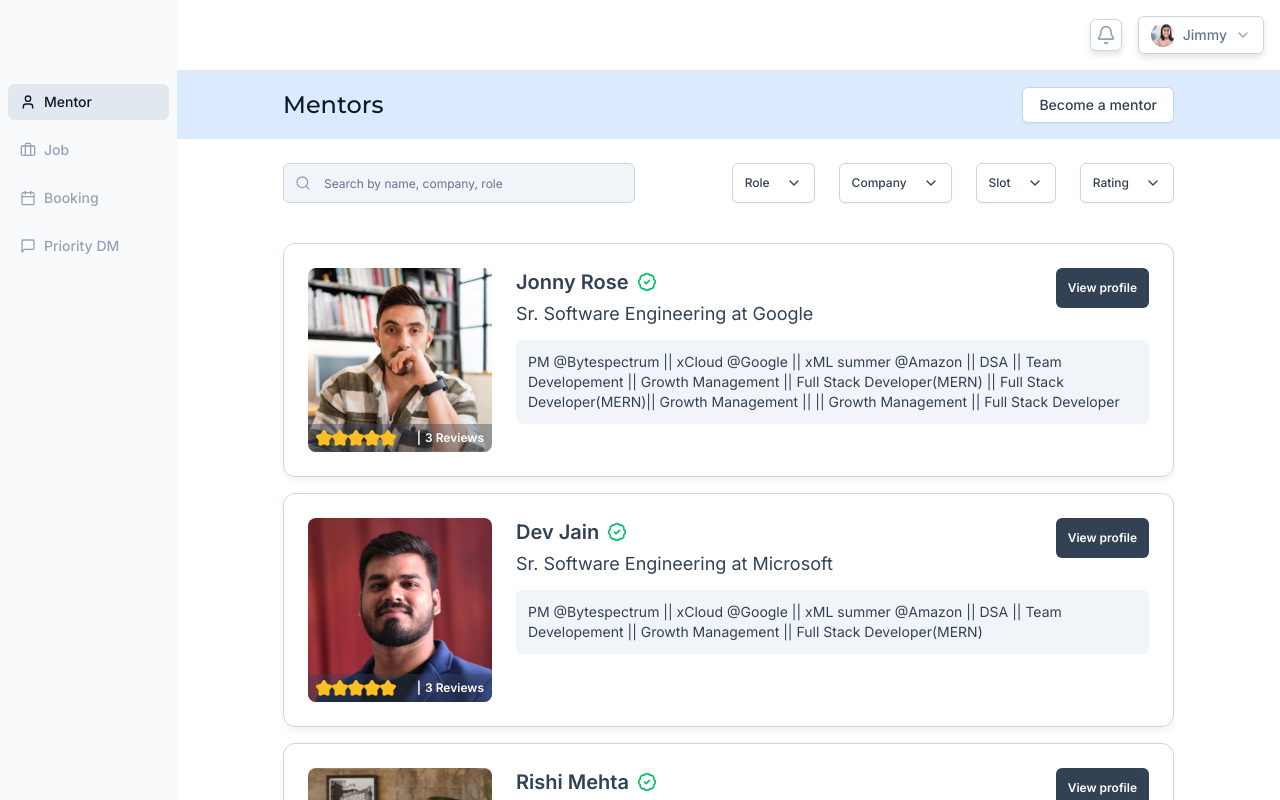
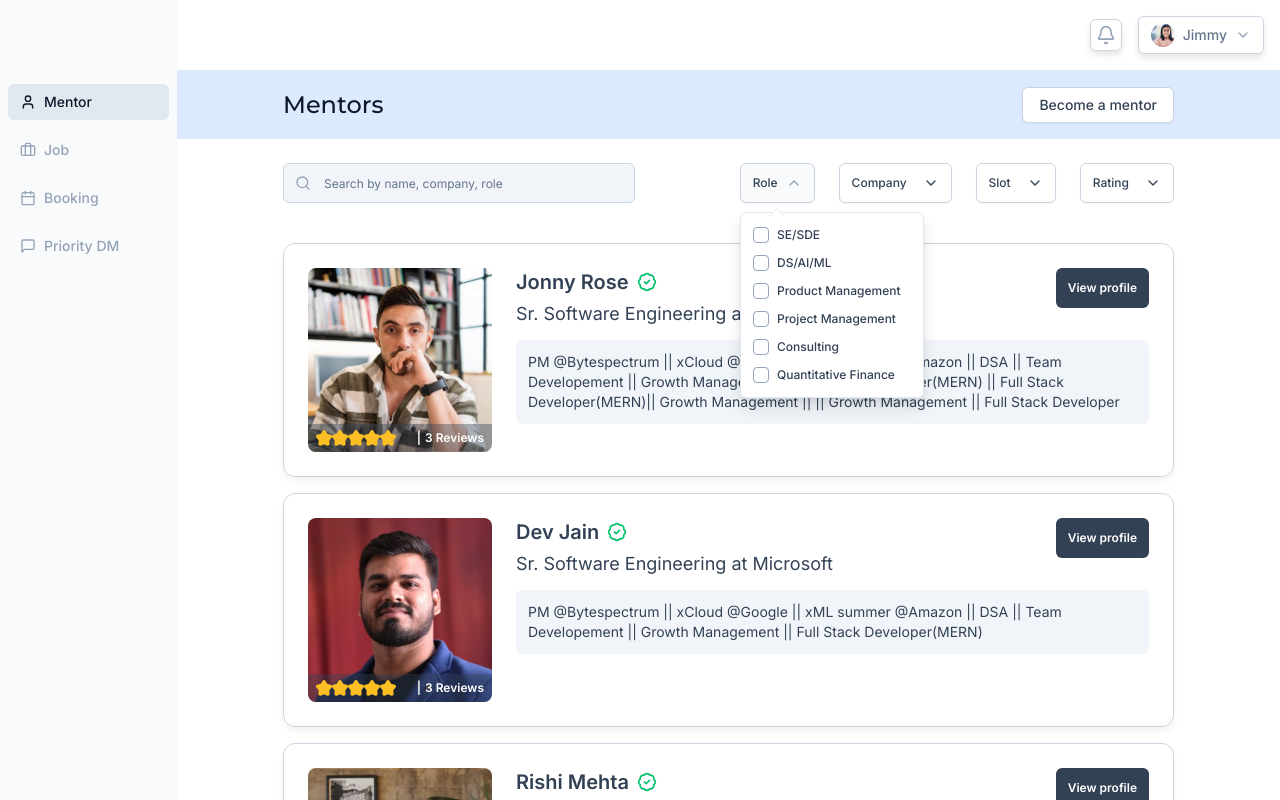
Before and after one commit to prathamdby/william-assignment, a Next.js app: page /mentors in a window 1280 px wide. Both pictures are taken after a click on the button "Role". Shown: the top 800 px of the page. Built offline with nearby package versions, Linux system fonts and the light colour scheme.

Commit message:
feat: add role filter functionality to mentor search component

```diff
--- a/components/MentorSearch.tsx
+++ b/components/MentorSearch.tsx
@@ -3,8 +3,31 @@
 import { useState, useEffect, useRef, useMemo } from "react";
 import { Button } from "@/components/ui/button";
 import { Input } from "@/components/ui/input";
-import { Search, ChevronDown, TrendingUp, Clock, X } from "lucide-react";
+import {
+  Search,
+  ChevronDown,
+  ChevronUp,
+  TrendingUp,
+  Clock,
+  X,
+} from "lucide-react";
 import { NoResultsToast } from "@/components/ui/no-results-toast";
+import { Checkbox } from "@/components/ui/checkbox";
+import {
+  DropdownMenu,
+  DropdownMenuContent,
+  DropdownMenuTrigger,
+} from "@/components/ui/dropdown-menu";
+
+// Role options for filter
+const roleOptions = [
+  { id: 1, label: "SE/SDE", value: "se-sde" },
+  { id: 2, label: "DS/AI/ML", value: "ds-ai-ml" },
+  { id: 3, label: "Product Management", value: "product-management" },
+  { id: 4, label: "Project Management", value: "project-management" },
+  { id: 5, label: "Consulting", value: "consulting" },
+  { id: 6, label: "Quantitative Finance", value: "quantitative-finance" },
+];
 
 interface MentorSearchProps {
   onSearch?: (term: string) => void;
@@ -31,15 +54,37 @@ export function MentorSearch({ onSearch }: MentorSearchProps) {
   const [isSearchFocused, setIsSearchFocused] = useState(false);
   const [searchValue, setSearchValue] = useState("");
   const [recentSearches, setRecentSearches] = useState<
-    Array<{ id: number; label: string }>
+    { id: number; label: string }[]
   >([]);
   const searchRef = useRef<HTMLDivElement>(null);
   const [showNoResultsToast, setShowNoResultsToast] = useState(false);
 
+  // Add states for filters
+  const [roleFilters, setRoleFilters] = useState<string[]>([]);
+  const [isRoleOpen, setIsRoleOpen] = useState(false);
+
+  // Other filter states that would be added in a complete implementation
+  const [companyFilters, setCompanyFilters] = useState<string[]>([]);
+  const [slotFilters, setSlotFilters] = useState<string[]>([]);
+  const [ratingFilters, setRatingFilters] = useState<string[]>([]);
+
   const trendingSearches = [
     { id: 1, label: "Microsoft" },
     { id: 2, label: "Slack" },
+    { id: 3, label: "Google" },
+    { id: 4, label: "Amazon" },
   ];
+
+  // Handle role filter changes
+  const handleRoleFilterChange = (value: string) => {
+    setRoleFilters((prev) => {
+      if (prev.includes(value)) {
+        return prev.filter((item) => item !== value);
+      } else {
+        return [...prev, value];
+      }
+    });
+  };
 
   // Generate autocomplete suggestions based on the current search value
   const suggestions = useMemo(() => {
@@ -55,20 +100,6 @@ export function MentorSearch({ onSearch }: MentorSearchProps) {
       .slice(0, 5); // Limit to 5 suggestions
   }, [searchValue]);
 
-  // Load recent searches from localStorage on component mount
-  useEffect(() => {
-    const storedSearches = localStorage.getItem("recentSearches");
-    if (storedSearches) {
-      try {
-        setRecentSearches(JSON.parse(storedSearches));
-      } catch (error) {
-        console.error("Failed to parse recent searches:", error);
-        setRecentSearches([]);
-      }
-    }
-  }, []);
-
-  // Handle clicks outside the search component to close dropdown
   useEffect(() => {
     function handleClickOutside(event: MouseEvent) {
       if (
@@ -89,90 +120,76 @@ export function MentorSearch({ onSearch }: MentorSearchProps) {
   const addToRecentSearches = (term: string) => {
     if (!term.trim()) return;
 
-    // Create a new array with the new search at the beginning
-    const updatedSearches = [
-      { id: Date.now(), label: term },
-      ...recentSearches
-        .filter((item) => item.label.toLowerCase() !== term.toLowerCase())
-        .slice(0, 4),
-    ];
+    // Check if term already exists
+    const existingIndex = recentSearches.findIndex(
+      (item) => item.label.toLowerCase() === term.toLowerCase()
+    );
 
-    setRecentSearches(updatedSearches);
-    localStorage.setItem("recentSearches", JSON.stringify(updatedSearches));
+    // If exists, remove it to re-add at top
+    if (existingIndex !== -1) {
+      const updatedSearches = [...recentSearches];
+      updatedSearches.splice(existingIndex, 1);
+      setRecentSearches([{ id: Date.now(), label: term }, ...updatedSearches]);
+    } else {
+      // If doesn't exist, add to top (limited to 5 items)
+      setRecentSearches([
+        { id: Date.now(), label: term },
+        ...recentSearches.slice(0, 4),
+      ]);
+    }
   };
 
   // Handle search submission
   const handleSearch = (term: string) => {
-    // If empty search, reset search results but don't add to recent searches
-    if (!term.trim()) {
-      setIsSearchFocused(false);
-
-      // Call onSearch with empty string to reset search
-      if (onSearch) {
-        onSearch("");
-      }
-      return;
-    }
-
     addToRecentSearches(term);
+    setSearchValue(term);
     setIsSearchFocused(false);
 
-    // Call the onSearch prop if provided
+    // Call the parent component's search handler if provided
     if (onSearch) {
       onSearch(term);
     }
 
-    // Check if there would be any results for this search (simulate API response)
-    const normalizedTerm = term.toLowerCase().trim();
-    const hasResults = searchSuggestions.some((suggestion) =>
-      suggestion.toLowerCase().includes(normalizedTerm)
-    );
-
-    if (!hasResults) {
+    // Only show toast if there's a search term and no matching results in searchSuggestions
+    if (
+      term.trim() &&
+      !searchSuggestions.some((suggestion) =>
+        suggestion.toLowerCase().includes(term.toLowerCase())
+      )
+    ) {
       setShowNoResultsToast(true);
+      setTimeout(() => setShowNoResultsToast(false), 3000);
     }
-
-    // In a real app, this would likely trigger a search action or route change
-    console.log(`Searching for: ${term}`);
   };
 
-  // Handle form submission
   const handleSubmit = (e: React.FormEvent) => {
     e.preventDefault();
     handleSearch(searchValue);
   };
 
-  // Handle selecting an item from dropdown
   const handleSearchItemClick = (term: string) => {
-    setSearchValue(term);
     handleSearch(term);
   };
 
-  // Clear a specific recent search
   const clearRecentSearch = (e: React.MouseEvent, id: number) => {
-    e.stopPropagation(); // Prevent triggering the parent onClick
-    const updatedSearches = recentSearches.filter((item) => item.id !== id);
-    setRecentSearches(updatedSearches);
-    localStorage.setItem("recentSearches", JSON.stringify(updatedSearches));
+    e.stopPropagation();
+    setRecentSearches(recentSearches.filter((item) => item.id !== id));
   };
 
-  // Clear the search input and reset results
   const clearSearch = () => {
     setSearchValue("");
-    if (onSearch) {
-      onSearch("");
+    // Focus the input after clearing
+    const inputElement = searchRef.current?.querySelector("input");
+    if (inputElement) {
+      inputElement.focus();
     }
   };
 
-  // Hide the no results toast
   const hideNoResultsToast = () => {
     setShowNoResultsToast(false);
   };
 
-  // What to display in the dropdown depends on:
-  // 1. If typing (show suggestions)
-  // 2. If focused but empty (show recent + trending)
-  // 3. If not focused (show nothing)
+  // Determine if we should show the autocomplete suggestions
   const showSuggestions =
     isSearchFocused && searchValue.trim() !== "" && suggestions.length > 0;
   const showRecentAndTrending = isSearchFocused && searchValue.trim() === "";
@@ -286,12 +303,105 @@ export function MentorSearch({ onSearch }: MentorSearchProps) {
       </div>
 
       <div className="flex items-center gap-6">
-        <FilterButton label="Role" />
+        <RoleFilterButton
+          roleFilters={roleFilters}
+          onRoleChange={handleRoleFilterChange}
+          isOpen={isRoleOpen}
+          setIsOpen={setIsRoleOpen}
+        />
         <FilterButton label="Company" />
         <FilterButton label="Slot" />
         <FilterButton label="Rating" />
       </div>
     </div>
+  );
+}
+
+interface RoleFilterButtonProps {
+  roleFilters: string[];
+  onRoleChange: (value: string) => void;
+  isOpen: boolean;
+  setIsOpen: (isOpen: boolean) => void;
+}
+
+function RoleFilterButton({
+  roleFilters,
+  onRoleChange,
+  isOpen,
+  setIsOpen,
+}: RoleFilterButtonProps) {
+  return (
+    <DropdownMenu open={isOpen} onOpenChange={setIsOpen}>
+      <DropdownMenuTrigger asChild>
+        <Button
+          variant="outline"
+          className={`relative h-10 px-3 py-1.5 text-xs font-medium border-[#CBD5E1] ${
+            isOpen
+              ? "bg-[#F8FAFC] text-[#334155] border-[#CBD5E1]"
+              : "text-[#334155]"
+          } rounded-md flex items-center gap-2`}
+        >
+          Role
+          {isOpen ? (
+            <ChevronUp size={16} className="text-[#94A3B8]" />
+          ) : (
+            <ChevronDown size={16} className="text-[#94A3B8]" />
+          )}
+        </Button>
+      </DropdownMenuTrigger>
+      <DropdownMenuContent
+        align="start"
+        className="bg-white w-[184px] shadow-lg rounded-[6px] border border-[#E2E8F0] mt-1 p-1 overflow-visible"
+        style={{
+          boxShadow:
+            "0px 10px 15px 0px rgba(0, 0, 0, 0.1), 0px 4px 6px 0px rgba(0, 0, 0, 0.05)",
+        }}
+        sideOffset={5}
+      >
+        <div className="relative">
+          <div className="absolute top-[-9px] left-[24px] w-0 h-0 border-l-[8px] border-l-transparent border-r-[8px] border-r-transparent border-b-[8px] border-b-[#E2E8F0]"></div>
+          <div className="absolute top-[-8px] left-[24px] w-0 h-0 border-l-[8px] border-l-transparent border-r-[8px] border-r-transparent border-b-[8px] border-b-white"></div>
+        </div>
+        <div className="py-1">
+          {roleOptions.map((option) => (
+            <div
+              key={option.id}
+              className="flex items-center gap-2 px-2 py-1.5 hover:bg-[#F8FAFC] rounded-[6px] cursor-pointer"
+              onClick={() => onRoleChange(option.value)}
+            >
+              <div
+                className={`h-4 w-4 border ${
+                  roleFilters.includes(option.value)
+                    ? "border-[#334155]"
+                    : "border-[#94A3B8]"
+                } rounded-sm flex items-center justify-center`}
+              >
+                {roleFilters.includes(option.value) && (
+                  <svg
+                    width="10"
+                    height="10"
+                    viewBox="0 0 10 10"
+                    fill="none"
+                    xmlns="http://www.w3.org/2000/svg"
+                  >
+                    <path
+                      d="M8.33334 2.5L3.75001 7.08333L1.66667 5"
+                      stroke="#334155"
+                      strokeWidth="1.5"
+                      strokeLinecap="round"
+                      strokeLinejoin="round"
+                    />
+                  </svg>
+                )}
+              </div>
+              <span className="text-xs font-medium text-[#334155]">
+                {option.label}
+              </span>
+            </div>
+          ))}
+        </div>
+      </DropdownMenuContent>
+    </DropdownMenu>
   );
 }
 
```
